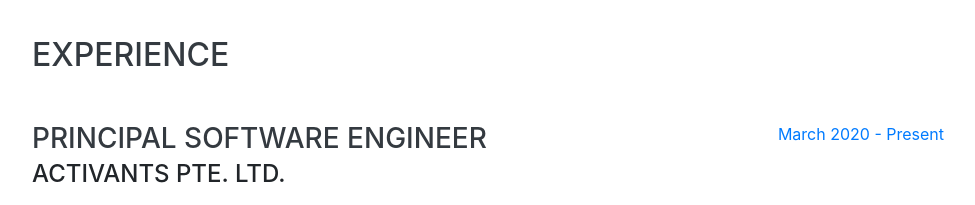
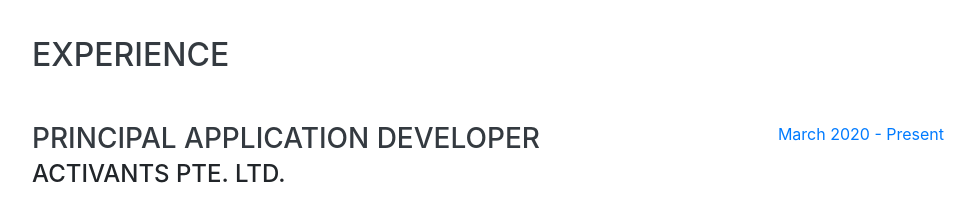
Before and after one commit to ajqportal/ajqportal.github.io, a website with bundled scripts: page index.html in a window 1280 px wide. Shown: the part 900-1105 px from the top of the page, without its empty margins (288-1263 px from the left). Built offline with nearby package versions, Linux system fonts and the light colour scheme; a web font is replaced by a local one.

Commit message:
update job title

```diff
--- a/index.html
+++ b/index.html
@@ -110,7 +110,7 @@
 
                 <div class="resume-item d-flex flex-column flex-md-row justify-content-between mb-5">
                     <div class="resume-content">
-                        <h3 class="mb-0">Principal Software Engineer</h3>
+                        <h3 class="mb-0">Principal Application Developer</h3>
                         <div class="subheading mb-3">Activants Pte. Ltd.</div>
                         <h5><a href="https://avensia.com">https://activants.com</a></h5>
                         <p>Develop, lead, and create a software architecture for company to deliver a quality software for the Activants customers.</p>
```
